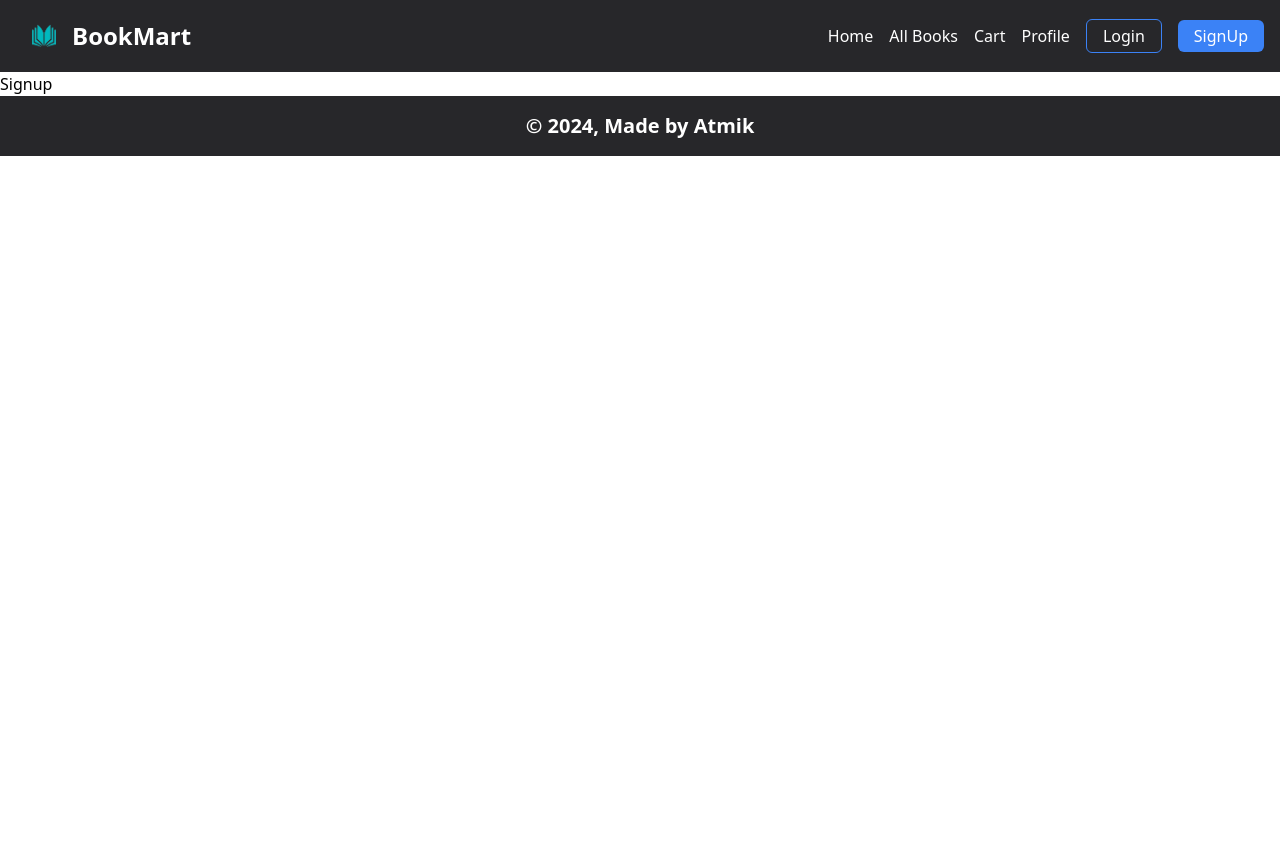
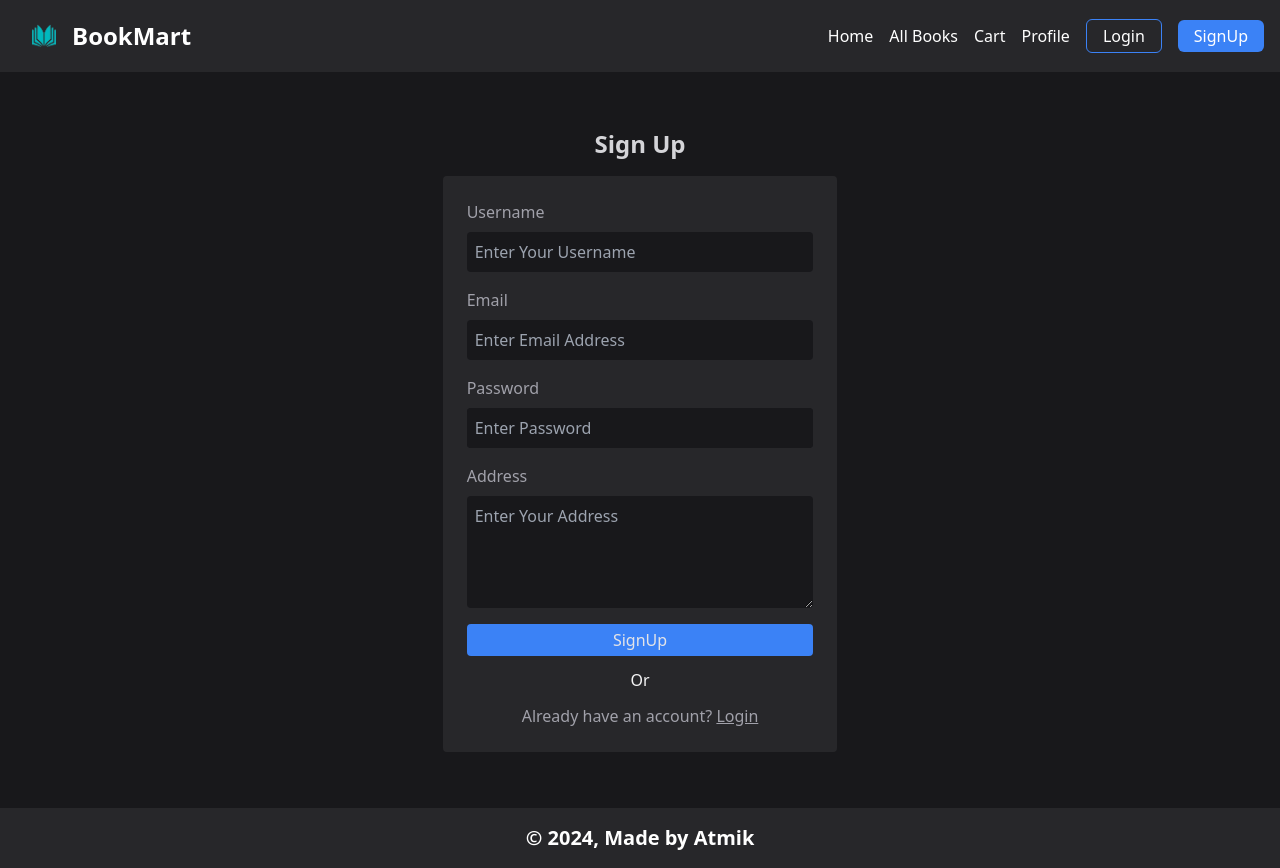
Before and after one commit to atmiktumane/BookMart, a React (Vite) app in the folder frontend/: page /sign-up in a window 1280 px wide. Before the commit the page ends 800 px from the top, so only its background shows below. Built offline with nearby package versions, Linux system fonts and the light colour scheme.

Commit message:
Building UI - create SignUp & Login page, with react-icons to showPassword in input field

```diff
--- a/frontend/src/pages/Login.jsx
+++ b/frontend/src/pages/Login.jsx
@@ -1,5 +1,92 @@
-import React from "react";
+import React, { useState } from "react";
+import { Link } from "react-router-dom";
+import { FaEye } from "react-icons/fa";
+import { FaEyeSlash } from "react-icons/fa";
 
 export const Login = () => {
-  return <div>Login</div>;
+  // showPassword state
+  const [showPassword, setShowPassword] = useState(false);
+
+  // Password input
+  const [passwordInput, setPasswordInput] = useState("");
+
+  const loginTogglePasswordVisibility = () => {
+    setShowPassword(!showPassword);
+  };
+
+  return (
+    <section className="h-[92vh] bg-zinc-900 px-12 py-8 flex flex-col items-center justify-center">
+      <h3 className="text-zinc-300 text-2xl font-semibold mb-4">Login</h3>
+
+      {/* Login Form */}
+      <form
+        action=""
+        className="h-auto w-full md:w-3/6 lg:w-2/6 p-6 bg-zinc-800 flex flex-col rounded"
+      >
+        {/* Username */}
+        <label htmlFor="username" className="text-zinc-400 mb-2">
+          Username
+        </label>
+        <input
+          type="text"
+          name="username"
+          id="username"
+          placeholder="Enter Your Username"
+          className="bg-zinc-900 p-2 text-zinc-200 rounded"
+        />
+
+        {/* Password */}
+        <label htmlFor="password" className="text-zinc-400 mt-7 mb-2">
+          Password
+        </label>
+        {/* Password input field (div) -> having "input" + "span" */}
+        <div className="bg-zinc-900 text-zinc-200 rounded relative">
+          {/* input field */}
+          <input
+            type={showPassword ? "text" : "password"}
+            name="password"
+            id="password"
+            placeholder="Enter Password"
+            value={passwordInput}
+            onChange={(e) => setPasswordInput(e.target.value)}
+            className="bg-zinc-900 p-2 w-full rounded"
+          />
+          {/* span tag for showPassword icon */}
+          <span
+            className="absolute right-3 my-3 cursor-pointer"
+            onClick={loginTogglePasswordVisibility}
+          >
+            {/* if password.length > 0 then only show icons else keep it blank */}
+            {passwordInput.length > 0 ? (
+              // to show icons: check whether to show "showEye icon" or "hideEye icon"
+              showPassword ? (
+                <FaEyeSlash />
+              ) : (
+                <FaEye />
+              )
+            ) : (
+              ""
+            )}
+          </span>
+        </div>
+
+        {/* Login Button */}
+        <button className="mt-6 bg-blue-500 hover:bg-blue-700 px-4 py-1 text-zinc-200 rounded">
+          Login
+        </button>
+
+        {/* Don't have account then SignUp */}
+        <p className="text-zinc-100 my-3 text-center">Or</p>
+        <p className="text-zinc-400 text-center">
+          Don't have an account?{" "}
+          <Link
+            to="/sign-up"
+            className="hover:text-zinc-100 underline hover:underline-offset-4"
+          >
+            Sign Up
+          </Link>{" "}
+        </p>
+      </form>
+    </section>
+  );
 };
--- a/frontend/src/pages/Signup.jsx
+++ b/frontend/src/pages/Signup.jsx
@@ -1,5 +1,114 @@
-import React from "react";
+import React, { useState } from "react";
+import { Link } from "react-router-dom";
+import { FaEye } from "react-icons/fa";
+import { FaEyeSlash } from "react-icons/fa";
 
 export const Signup = () => {
-  return <div>Signup</div>;
+  // showPassword state
+  const [showPassword, setShowPassword] = useState(false);
+
+  // passwordInput state
+  const [passwordInput, setPasswordInput] = useState("");
+
+  const togglePasswordVisibility = () => {
+    setShowPassword(!showPassword);
+  };
+
+  return (
+    <section className="h-[92vh]  bg-zinc-900 px-12 py-8 flex flex-col items-center justify-center">
+      {/* SignUp Heading */}
+      <h3 className="text-zinc-300 text-2xl font-semibold mb-4">Sign Up</h3>
+
+      {/* SignUP Form */}
+      <form className="bg-zinc-800 p-6 w-full md:w-3/6 lg:w-2/6 flex flex-col rounded">
+        {/* Username */}
+        <label htmlFor="username" className="text-zinc-400 mb-2">
+          Username
+        </label>
+        <input
+          type="text"
+          name="username"
+          id="username"
+          placeholder="Enter Your Username"
+          className="bg-zinc-900 p-2 text-zinc-200 rounded"
+        />
+
+        {/* Email */}
+        <label htmlFor="email" className="text-zinc-400 mt-4 mb-2">
+          Email
+        </label>
+        <input
+          type="email"
+          name="email"
+          id="email"
+          placeholder="Enter Email Address"
+          className="bg-zinc-900 p-2 text-zinc-200 rounded"
+        />
+
+        {/* Password */}
+        <label htmlFor="password" className="text-zinc-400 mt-4 mb-2">
+          Password
+        </label>
+        {/* Password input field (div) -> having "input" + "span" */}
+        <div className="bg-zinc-900 text-zinc-200 rounded relative">
+          {/* input field */}
+          <input
+            type={showPassword ? "text" : "password"}
+            name="password"
+            id="password"
+            placeholder="Enter Password"
+            value={passwordInput}
+            onChange={(e) => setPasswordInput(e.target.value)}
+            className="bg-zinc-900 p-2 w-full rounded"
+          />
+          {/* span tag for showPassword icon */}
+          <span
+            className="absolute right-3 my-3 cursor-pointer"
+            onClick={togglePasswordVisibility}
+          >
+            {/* if password.length > 0 then only show icons else keep it blank */}
+            {passwordInput.length > 0 ? (
+              // to show icons: check whether to show "showEye icon" or "hideEye icon"
+              showPassword ? (
+                <FaEyeSlash />
+              ) : (
+                <FaEye />
+              )
+            ) : (
+              ""
+            )}
+          </span>
+        </div>
+
+        {/* Address */}
+        <label htmlFor="address" className="text-zinc-400 mt-4 mb-2">
+          Address
+        </label>
+        <textarea
+          name="address"
+          id="address"
+          rows="4"
+          placeholder="Enter Your Address"
+          className="bg-zinc-900 p-2 text-zinc-200 rounded"
+        ></textarea>
+
+        {/* SignUp Button */}
+        <button className="mt-4 bg-blue-500 hover:bg-blue-700 px-4 py-1 text-zinc-200 rounded">
+          SignUp
+        </button>
+
+        {/* Already Have Account then Login */}
+        <p className="text-zinc-100 my-3 text-center">Or</p>
+        <p className="text-zinc-400 text-center">
+          Already have an account?{" "}
+          <Link
+            to="/login"
+            className="hover:text-zinc-100 underline hover:underline-offset-4"
+          >
+            Login
+          </Link>
+        </p>
+      </form>
+    </section>
+  );
 };
```
